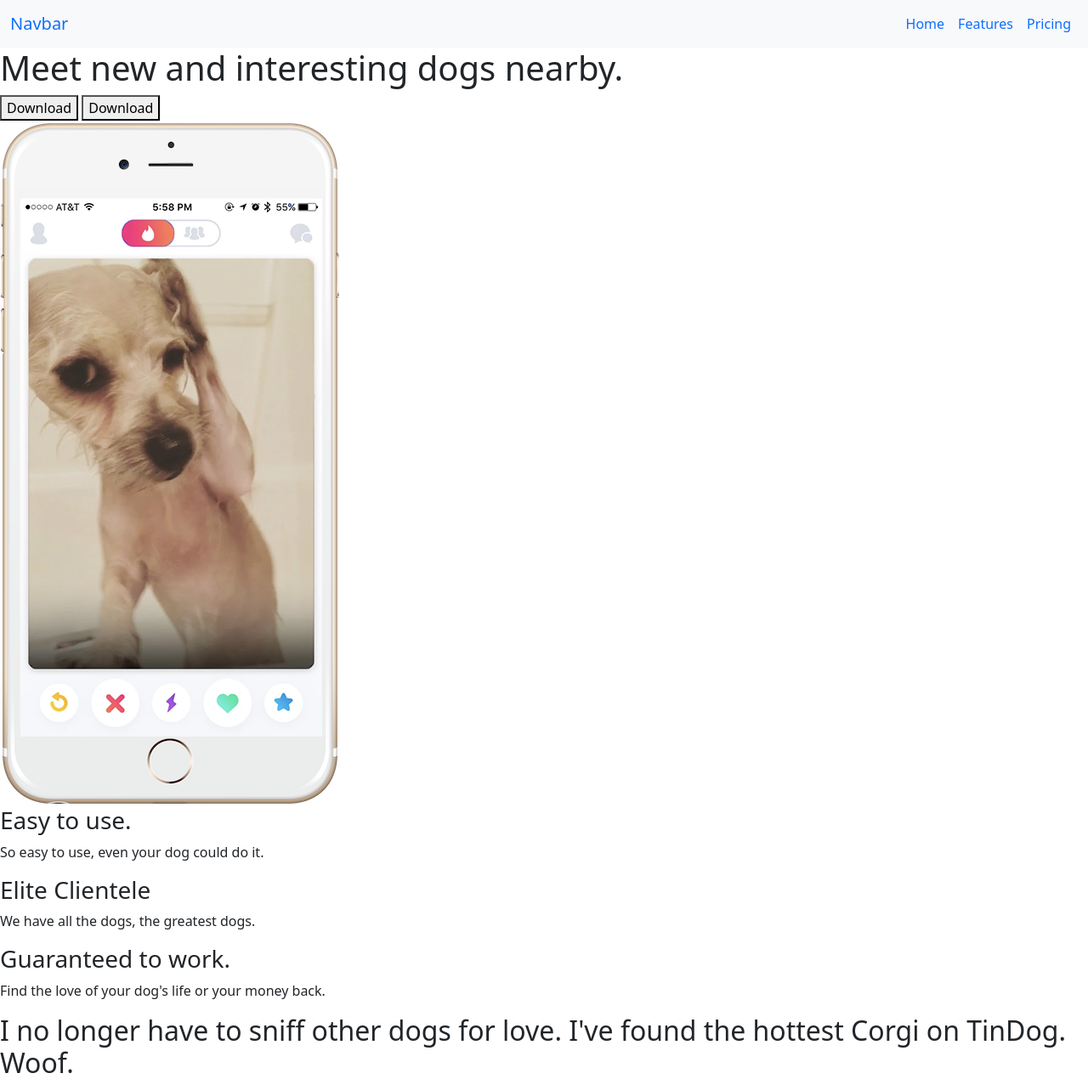
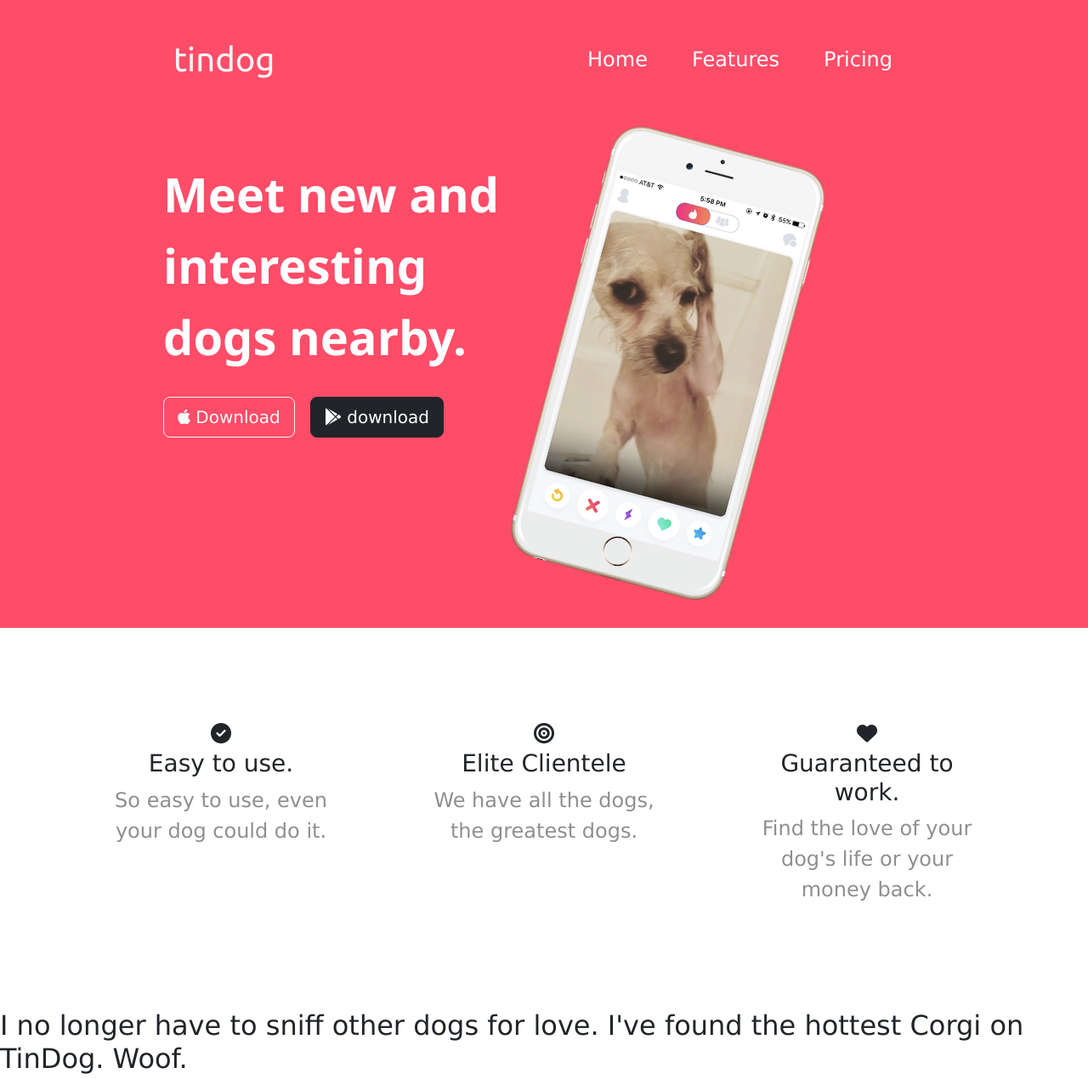
Before and after one commit to Nehal-Mohanlal/tinDog, a plain HTML site: page index.html in a window 1280 px wide. Shown: the top 1270 px of the page at 85% size. Drawn offline with nearby package versions, Linux system fonts and the light colour scheme; a web font is replaced by a local one.

Commit message:
header section done

```diff
--- a/css/styles.css
+++ b/css/styles.css
@@ -0,0 +1,65 @@
+body{
+    font-family: Verdana, Geneva, Tahoma, sans-serif;
+}
+#title{
+    background-color: #ff4c68;
+}
+h1{
+    color: #fff;
+    font-family: 'Segoe UI', Tahoma, Geneva, Verdana, sans-serif;
+    font-size: 3.5rem;
+    font-weight: bolder;
+    line-height:1.5;
+}
+
+.container-fluids{
+   padding-top: 2%;
+   padding-left: 15%;
+   padding-right: 15%;
+   padding-bottom: 2%;
+
+}
+.navbar{
+    font-size: 1.5rem;
+    padding:0 0 4.5rem;
+
+}
+.nav-item{
+    color: white;
+    padding: 18px ;
+}
+
+.navbar-brand{
+    font-family: "Ubuntu";
+    font-size: 2.5rem;
+    color:whitesmoke
+}
+.nav-link{
+    color:#fff
+}
+
+/* download buttons */
+
+.downloadBtn{
+    margin: 5% 3% 5% 0%
+}
+
+.titleImg{
+    width:60%;
+
+}
+.img{
+    transform: rotate(15deg);
+}
+#features{
+    margin-top: 50px;
+    margin-bottom: 50px;
+    font-size: 1.5rem;
+}
+.featureTxt{
+    color: #8f8f8f;
+}
+.feature{
+    text-align: center;
+    padding: 5%;
+}
--- a/index.html
+++ b/index.html
@@ -4,27 +4,42 @@
 <head>
   <meta charset="utf-8">
   <title>TinDog</title>
-  <link rel="stylesheet" href="https://cdn.jsdelivr.net/npm/bootstrap@5.1.3/dist/css/bootstrap.min.css" integrity="sha384-1BmE4kWBq78iYhFldvKuhfTAU6auU8tT94WrHftjDbrCEXSU1oBoqyl2QvZ6jIW3" crossorigin="anonymous">
-  <script src="https://cdn.jsdelivr.net/npm/bootstrap@5.1.3/dist/js/bootstrap.bundle.min.js" integrity="sha384-ka7Sk0Gln4gmtz2MlQnikT1wXgYsOg+OMhuP+IlRH9sENBO0LRn5q+8nbTov4+1p" crossorigin="anonymous"></script>
-  <link rel="stylesheet" href="css/styles.css">
 
+  <!-- CSS only -->
+  <link href="https://cdn.jsdelivr.net/npm/bootstrap@5.2.0-beta1/dist/css/bootstrap.min.css" rel="stylesheet" integrity="sha384-0evHe/X+R7YkIZDRvuzKMRqM+OrBnVFBL6DOitfPri4tjfHxaWutUpFmBp4vmVor" crossorigin="anonymous">
+
+   <!-- external stylesheet -->
+   <link rel="stylesheet" href="css/styles.css">
+
+  <!-- JavaScript Bundle with Popper -->
+  <script src="https://cdn.jsdelivr.net/npm/bootstrap@5.2.0-beta1/dist/js/bootstrap.bundle.min.js" integrity="sha384-pprn3073KE6tl6bjs2QrFaJGz5/SUsLqktiwsUTF55Jfv3qYSDhgCecCxMW52nD2" crossorigin="anonymous" defer></script>
+
+  <!-- google fonts -->
+  <link rel="preconnect" href="https://fonts.googleapis.com">
+  <link rel="preconnect" href="https://fonts.gstatic.com" crossorigin>
+  <link href="https://fonts.googleapis.com/css2?family=Baloo+Bhaijaan+2&family=Luxurious+Script&family=Montserrat&family=Ubuntu&display=swap" rel="stylesheet">
+
+  <!-- font awesome -->
+  <script defer src="https://kit.fontawesome.com/8049d057bc.js" crossorigin="anonymous"></script>
 </head>
 
 <body>
 
   <section id="title">
+    <div class="container-fluids">
+
 
     <!-- Nav Bar -->
-    <nav class="navbar navbar-expand-md bg-light">
+    <nav class="navbar navbar-expand-md ">
       <div class="container-fluid">
-        <a class="navbar-brand" href="#">Navbar</a>
+        <a class="navbar-brand" href="#">tindog</a>
         <button class="navbar-toggler" type="button" data-bs-toggle="collapse" data-bs-target="#navbarNav" aria-controls="navbarNav" aria-expanded="false" aria-label="Toggle navigation">
-          <i class="fa fa-bars"></i>
+          <span class="navbar-toggler-icon"></span>
         </button>
         <div class="collapse navbar-collapse" id="navbarNav">
           <ul class="navbar-nav ms-auto">
             <li class="nav-item">
-              <a class="nav-link active" aria-current="page" href="#">Home</a>
+              <a class="nav-link " aria-current="page" href="#">Home</a>
             </li>
             <li class="nav-item">
               <a class="nav-link" href="#">Features</a>
@@ -40,31 +55,50 @@
 
 
     <!-- Title -->
+    <div class="row">
+      <div class="title col-lg-6 ">
+        <h1>Meet new and interesting dogs nearby.</h1>
+        <button type="button" class="btn btn-outline-light btn-lg downloadBtn"><i class="fa-brands fa-apple"></i> Download</button>
 
-    <div>
-      <h1>Meet new and interesting dogs nearby.</h1>
-      <button type="button">Download</button>
-      <button type="button">Download</button>
+        <button type="button" class="btn btn-dark btn-lg downloadBtn"> <i class="fa-brands fa-google-play"></i> download</button>
+
+      </div>
+
+      <div class="img title col-lg-6">
+        <img class="titleImg" src="images/iphone6.png" alt="iphone-mockup">
+      </div>
+
     </div>
-    <div>
-      <img src="images/iphone6.png" alt="iphone-mockup">
-    </div>
-
+  </div>
+  </div>
   </section>
 
 
   <!-- Features -->
 
   <section id="features">
+    <div class="container">
+      <div class="row">
+        <div class="feature col-lg-4">
+          <i class="fa-solid fa-circle-check"></i>
+          <h3>Easy to use.</h3>
+          <p class="featureTxt">So easy to use, even your dog could do it.</p>
+        </div>
 
-    <h3>Easy to use.</h3>
-    <p>So easy to use, even your dog could do it.</p>
+        <div class="feature col-lg-4">
+          <i class="fa-solid fa-bullseye"></i>
+          <h3>Elite Clientele</h3>
+          <p class="featureTxt">We have all the dogs, the greatest dogs.</p>
+        </div>
 
-    <h3>Elite Clientele</h3>
-    <p>We have all the dogs, the greatest dogs.</p>
+        <div class="feature col-lg-4">
+          <i class="fa-solid fa-heart"></i>
+          <h3>Guaranteed to work.</h3>
+          <p class="featureTxt">Find the love of your dog's life or your money back.</p>
+        </div>
+  </div>
+    </div>
 
-    <h3>Guaranteed to work.</h3>
-    <p>Find the love of your dog's life or your money back.</p>
 
   </section>
 
```
